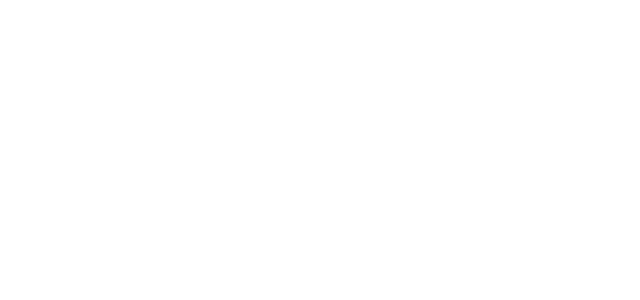
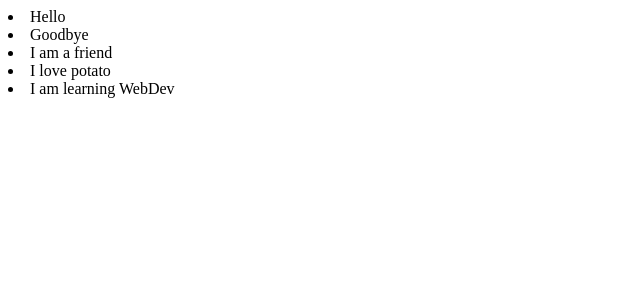
Before and after one commit to quantum-elephant/ChatApp_mspoljaric, a React (Create React App) app in the folder chat-app/: page / in a window 1280 px wide. Shown: the top 300 px of the page, without its empty margins (0-640 px from the left). Built offline with nearby package versions, Linux system fonts and the light colour scheme.

Commit message:
initiated
initiated

```diff
--- a/chat-app/src/App.js
+++ b/chat-app/src/App.js
@@ -1,5 +1,21 @@
+import { useState } from 'react';
 import './Styles/App.scss';
 
 export default function App() {
-  return;
+  const messageArr = [
+    'Hello',
+    'Goodbye',
+    'I am a friend',
+    'I love potato',
+    'I am learning WebDev',
+  ];
+  const [messages, setMessages] = useState(messageArr);
+
+  return (
+    <>
+      {messages.map((message) => (
+        <li key={crypto.randomUUID}>{message}</li>
+      ))}
+    </>
+  );
 }
--- /dev/null
+++ b/chat-app/src/Components/ViewMessages.jsx
@@ -0,0 +1,3 @@
+export default function ViewMessages() {
+  return <></>;
+}
```
